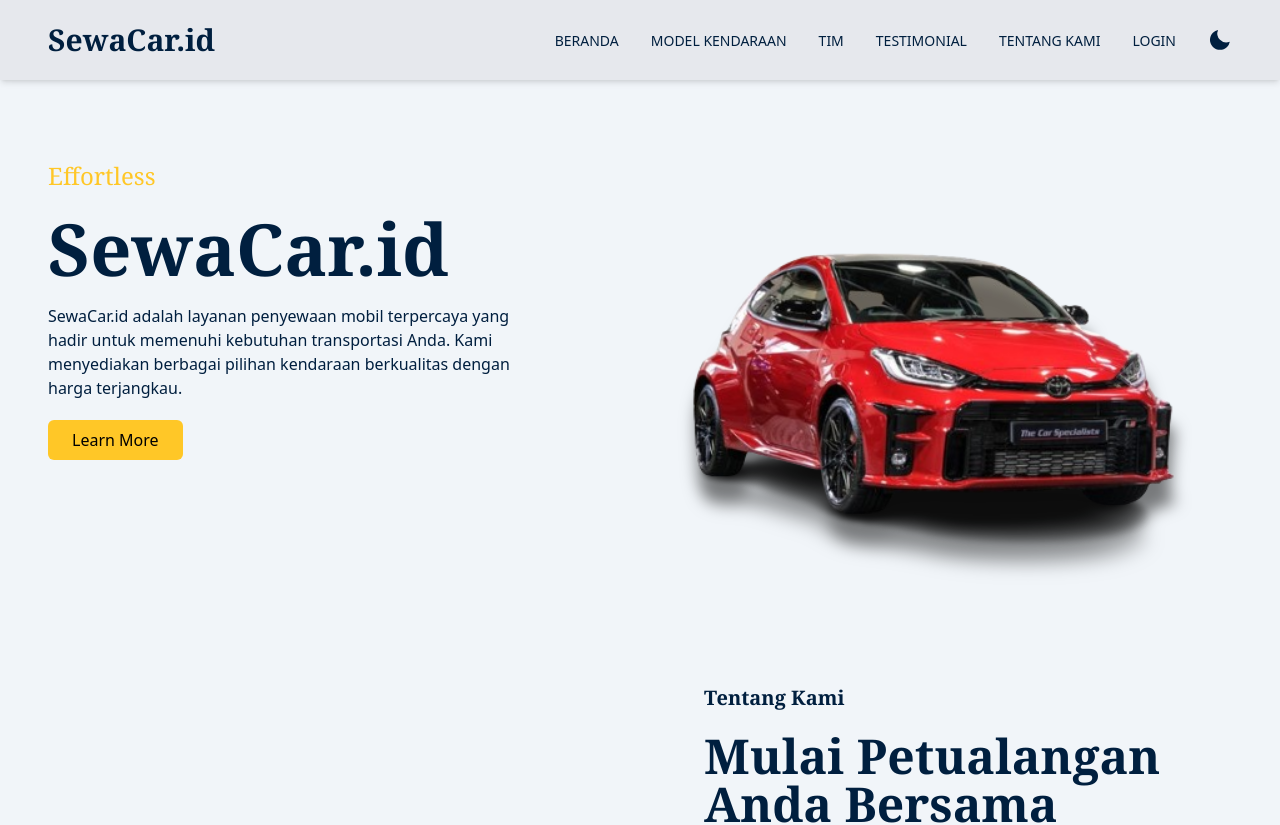
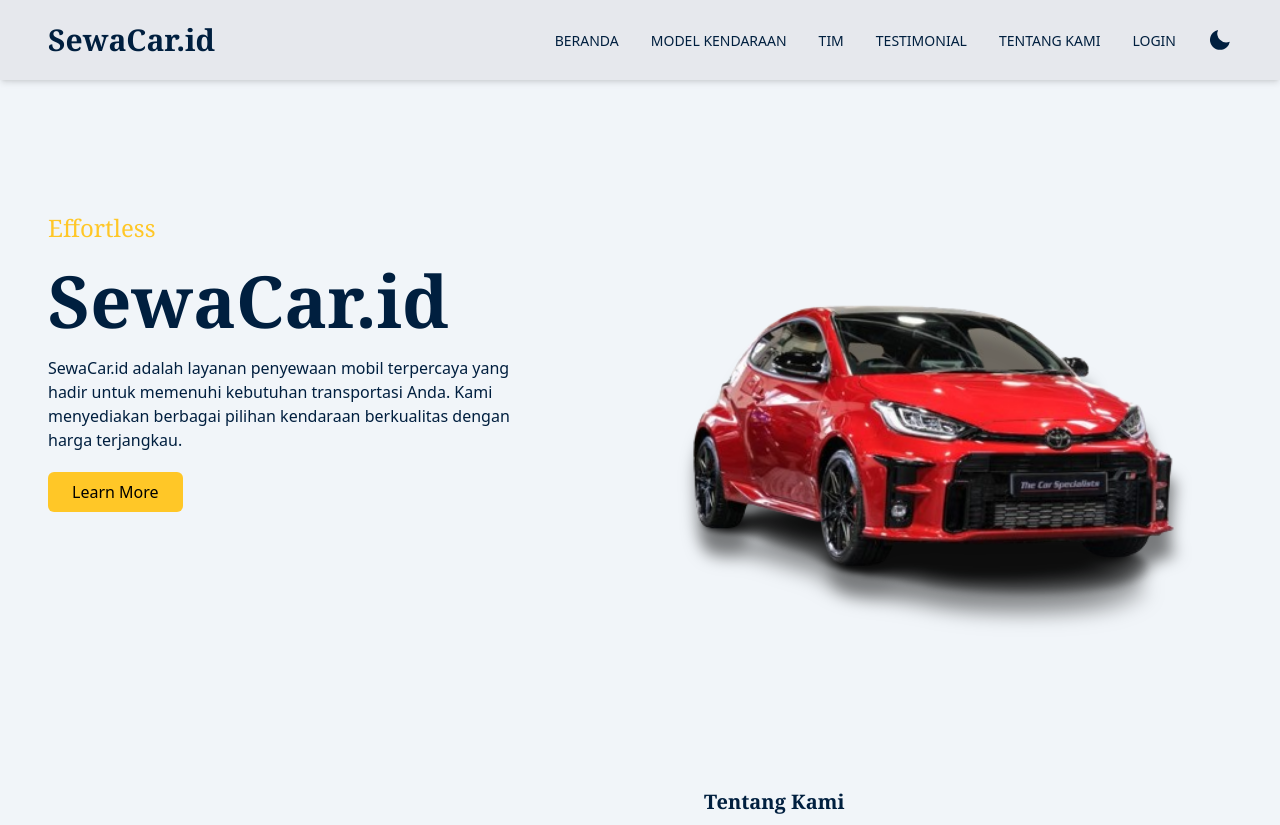
Before and after one commit to WisnuIbnu/PAP-TUGAS-AKHIR, a React (Vite) app: page / in a window 1280 px wide. Shown: the top 825 px of the page. Built offline with nearby package versions, Linux system fonts and the light colour scheme.

Commit message:
modifikasi padding hero.jsx

```diff
--- a/src/components/Hero/Hero.jsx
+++ b/src/components/Hero/Hero.jsx
@@ -11,7 +11,7 @@
 
   return (
     <div id='hero' className="dark:bg-dark text-dark bg-slate-100 dark:text-white duration-300">
-      <div className="container min-h-[620px] flex">
+      <div className="container min-h-[620px] flex py-16 sm:py-28">
         <div className="grid grid-cols-1 sm:grid-cols-2 place-items-center">
           <div
             data-aos="zoom-in"
```
